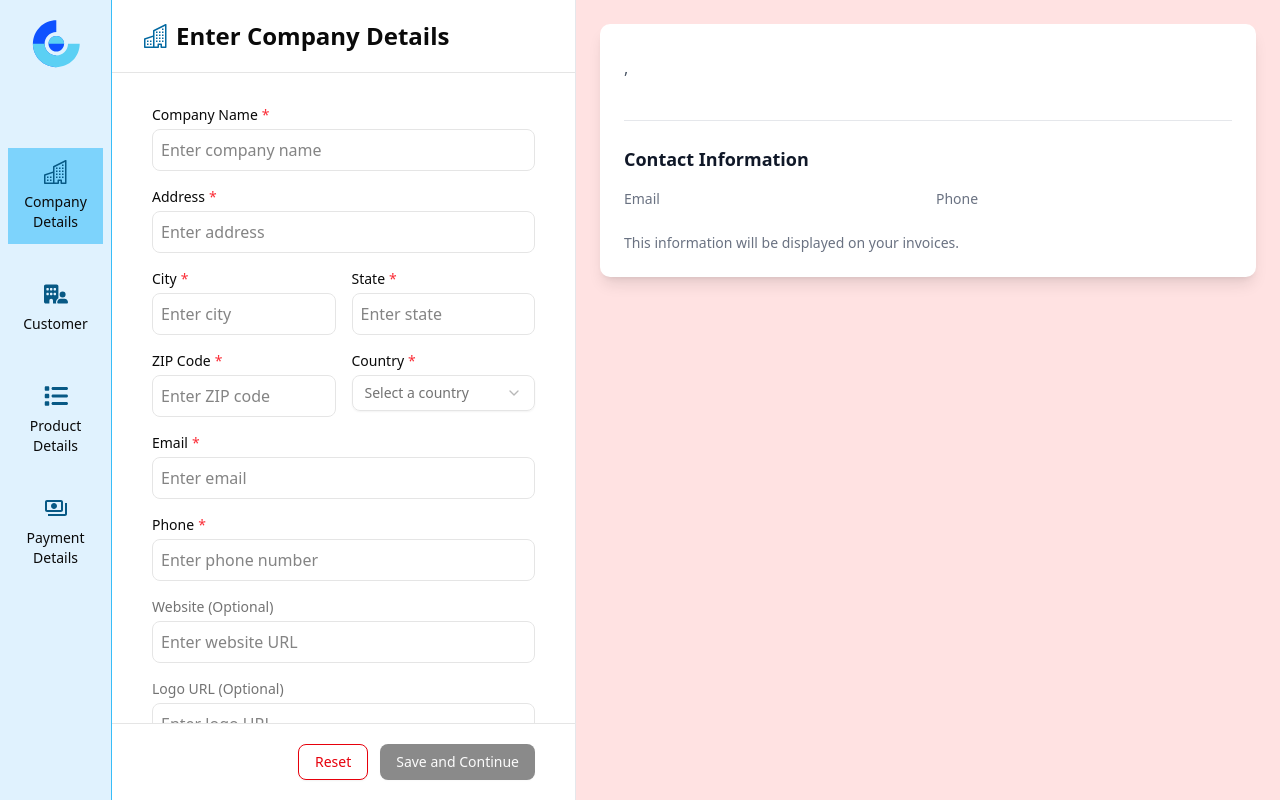
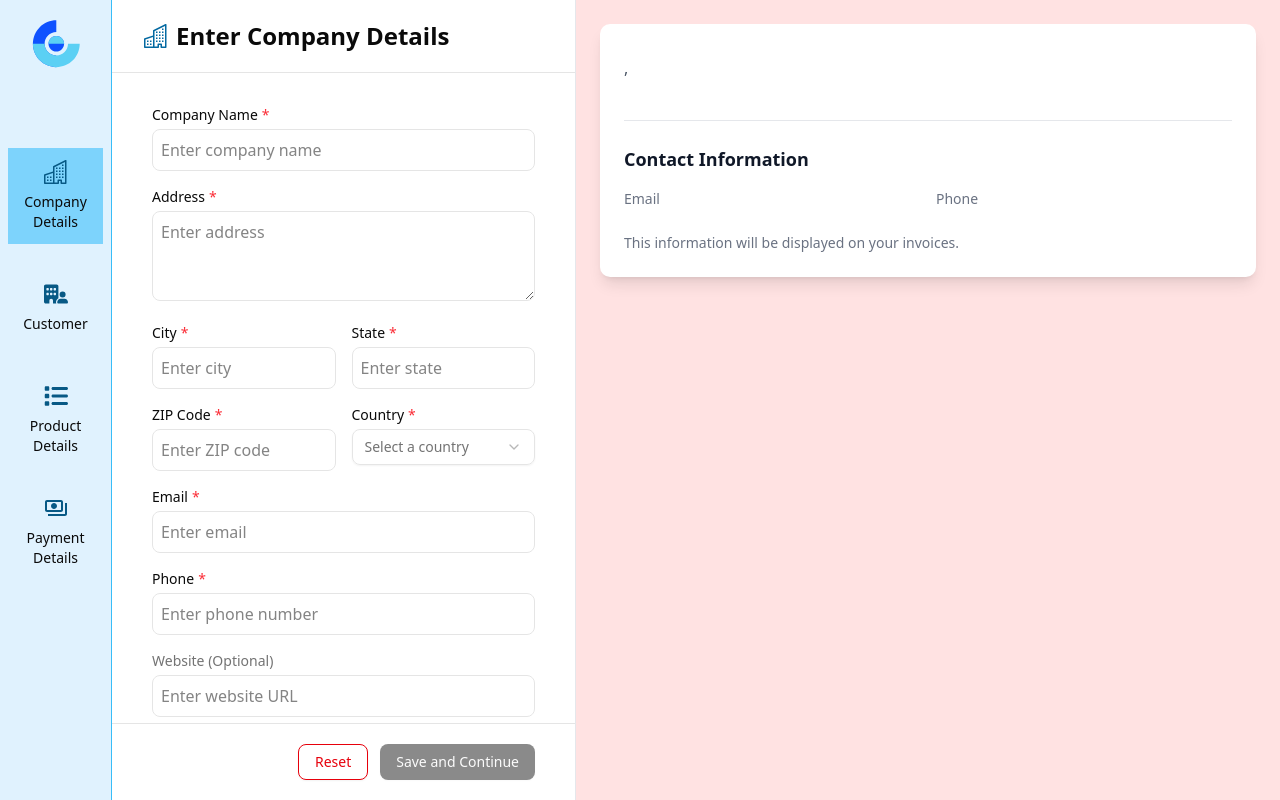
Before and after one commit to bidyut1994/invoice-creator, a Next.js app: page / in a window 1280 px wide. Built offline with nearby package versions, Linux system fonts and the light colour scheme.

Commit message:
Refactor CompanyDetails component to replace address input with a textarea for better user experience and import necessary UI components.

```diff
--- a/src/app/module/CompanyDetails.jsx
+++ b/src/app/module/CompanyDetails.jsx
@@ -6,6 +6,7 @@
 import { Button } from "@/components/ui/button";
 import useInvoiceStore from "@/store/invoiceStore";
 import { useEffect, useCallback, useState } from "react";
+import { Textarea } from "@/components/ui/textarea";
 import {
   Select,
   SelectContent,
@@ -61,7 +62,6 @@
     debouncedUpdate(formValues);
   }, [formValues, debouncedUpdate]);
 
-  // Convert countries object to array and sort by name
   const countriesList = Object.entries(countries)
     .map(([code, country]) => ({
       code,
@@ -112,7 +112,8 @@
 
             <div>
               <RequiredLabel>Address</RequiredLabel>
-              <input
+              <textarea
+                rows={3}
                 {...register("address")}
                 className="w-full p-2 border rounded-md"
                 placeholder="Enter address"
--- /dev/null
+++ b/src/components/ui/textarea.jsx
@@ -0,0 +1,20 @@
+import * as React from "react"
+
+import { cn } from "@/lib/utils"
+
+function Textarea({
+  className,
+  ...props
+}) {
+  return (
+    <textarea
+      data-slot="textarea"
+      className={cn(
+        "border-input placeholder:text-muted-foreground focus-visible:border-ring focus-visible:ring-ring/50 aria-invalid:ring-destructive/20 dark:aria-invalid:ring-destructive/40 aria-invalid:border-destructive dark:bg-input/30 flex field-sizing-content min-h-16 w-full rounded-md border bg-transparent px-3 py-2 text-base shadow-xs transition-[color,box-shadow] outline-none focus-visible:ring-[3px] disabled:cursor-not-allowed disabled:opacity-50 md:text-sm",
+        className
+      )}
+      {...props} />
+  );
+}
+
+export { Textarea }
```
